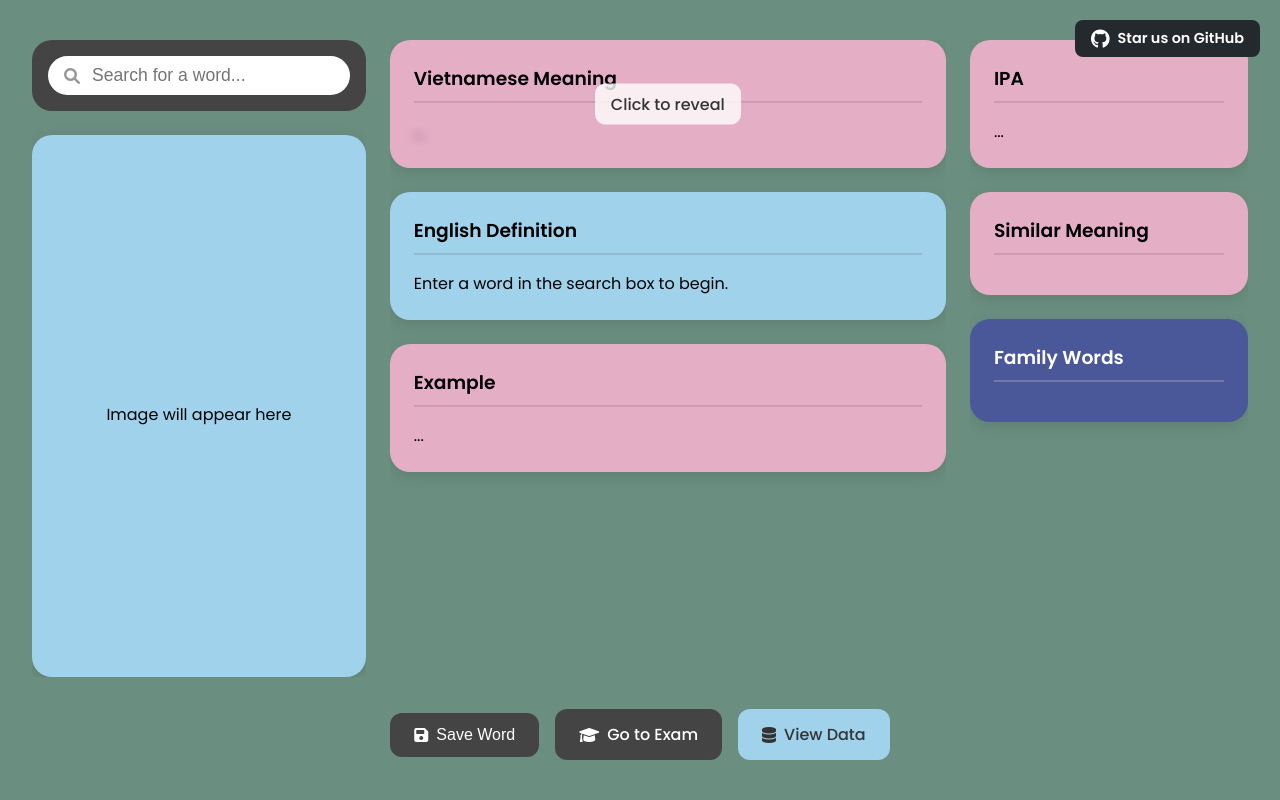
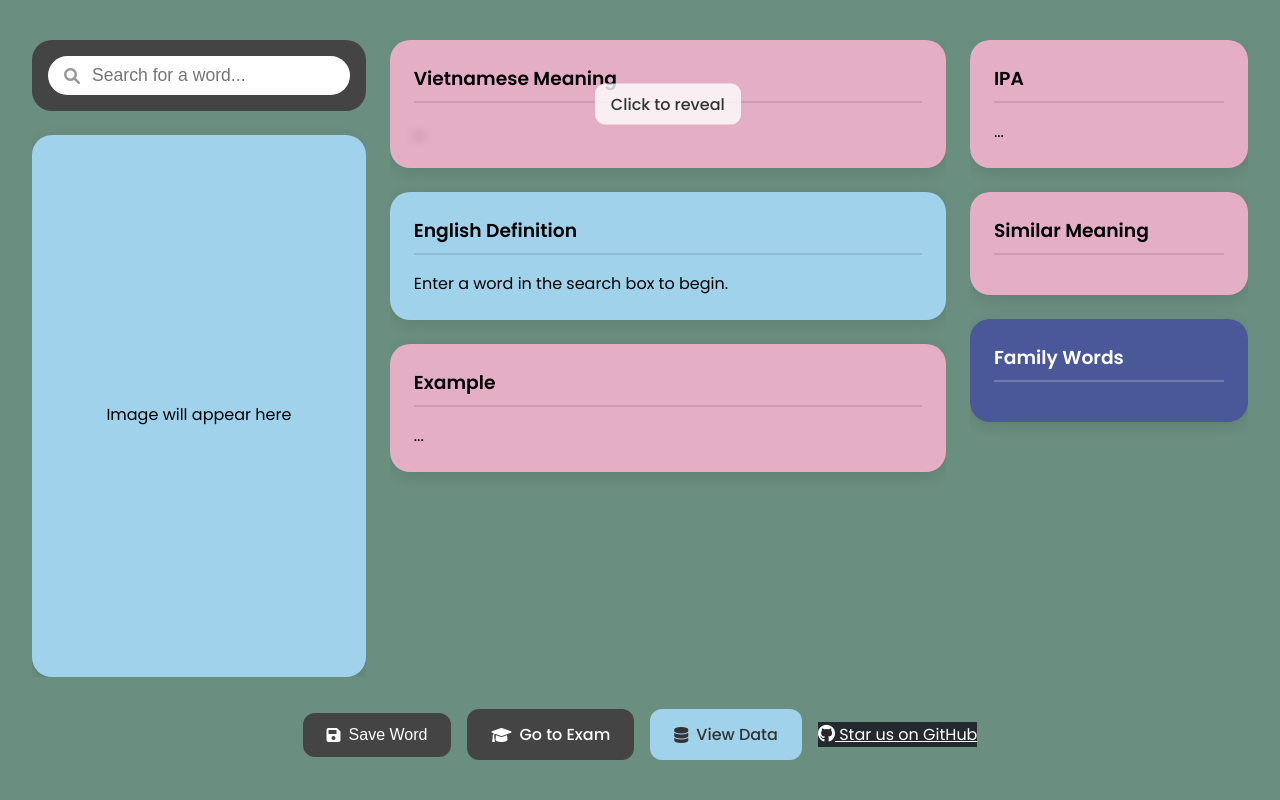
Before and after one commit to ntuanh/MyVocab, a Flask app: page / in a window 1280 px wide. Run offline with Flask 3, Linux system fonts and the light colour scheme.

Commit message:
update UI github star button

```diff
--- a/my_website/static/style.css
+++ b/my_website/static/style.css
@@ -303,35 +303,16 @@ td:first-child { font-weight: 600; color: var(--panel-dark-blue); }
     display: none;
 }
 
-/* --- GitHub Star Button Styling --- */
+/* --- GitHub Star Button Styling  --- */
 .github-star-button {
-    position: fixed;
-    top: 20px;
-    right: 20px;
-    z-index: 1001;
-
-    display: inline-flex;
-    align-items: center;
-    gap: 8px;
-
-    background-color: #24292e;
-    color: #ffffff;
-
-    padding: 8px 16px;
-    border-radius: 8px;
-
-    font-size: 0.9rem;
-    font-weight: 600;
-    text-decoration: none;
-
-    transition: transform 0.2s ease, box-shadow 0.2s ease;
+    background-color: #24292e; /* Màu nền tối giống GitHub */
+    color: #ffffff !important; /* Ghi đè màu chữ của .data-link nếu có */
 }
 
 .github-star-button:hover {
-    transform: translateY(-2px);
-    box-shadow: 0 4px 10px rgba(0, 0, 0, 0.2);
+    background-color: #40464f; /* Màu sáng hơn một chút khi hover */
 }
 
 .github-star-button .fa-github {
-    font-size: 1.2rem;
+    font-size: 1.1rem;
 }
--- a/my_website/templates/index.html
+++ b/my_website/templates/index.html
@@ -8,9 +8,6 @@
     <link rel="stylesheet" href="https://cdnjs.cloudflare.com/ajax/libs/font-awesome/6.0.0-beta3/css/all.min.css">
 </head>
 <body>
-    <a href="https://github.com/ntuanh/MyVocab" target="_blank" class="github-star-button">
-        <i class="fab fa-github"></i> Star us on GitHub
-    </a>
     <div id="app-container">
         <!-- LEFT COLUMN: Search and Image -->
         <aside id="left-panel">
@@ -68,6 +65,9 @@
             <a href="/data" id="view-data-btn" class="action-btn data-link">
                 <i class="fas fa-database"></i> View Data
             </a>
+            <a href="https://github.com/ntuanh/MyVocab" target="_blank" class="github-star-button">
+                <i class="fab fa-github"></i> Star us on GitHub
+            </a>
         </div>
     </div>
 
```
